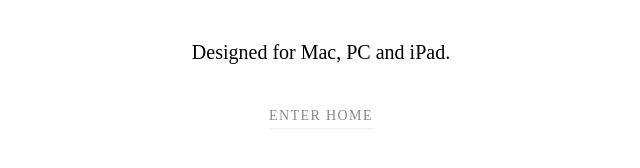
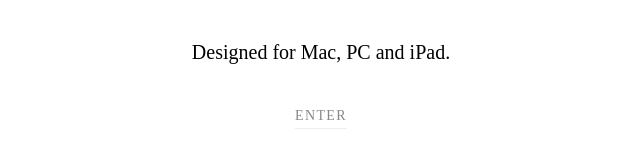
Before and after one commit to ohlucinda/jemlyrics, a Jekyll site: the page indexsp.html, which Jekyll copies as it is, in a window 1280 px wide. Shown: the part 368-536 px from the top of the page, without its empty margins (319-959 px from the left). Built offline with Jekyll 4.4.1, drawn with Linux system fonts in a browser that asks for light colours.

Commit message:
Update indexsp.html

```diff
--- a/indexsp.html
+++ b/indexsp.html
@@ -45,5 +45,5 @@ body {
     Designed for Mac, PC and iPad.
   </div>
 
-  <a href="/" class="enter-link">ENTER HOME</a>
+  <a href="/lyrics/" class="enter-link">ENTER</a>
 </div>
```
